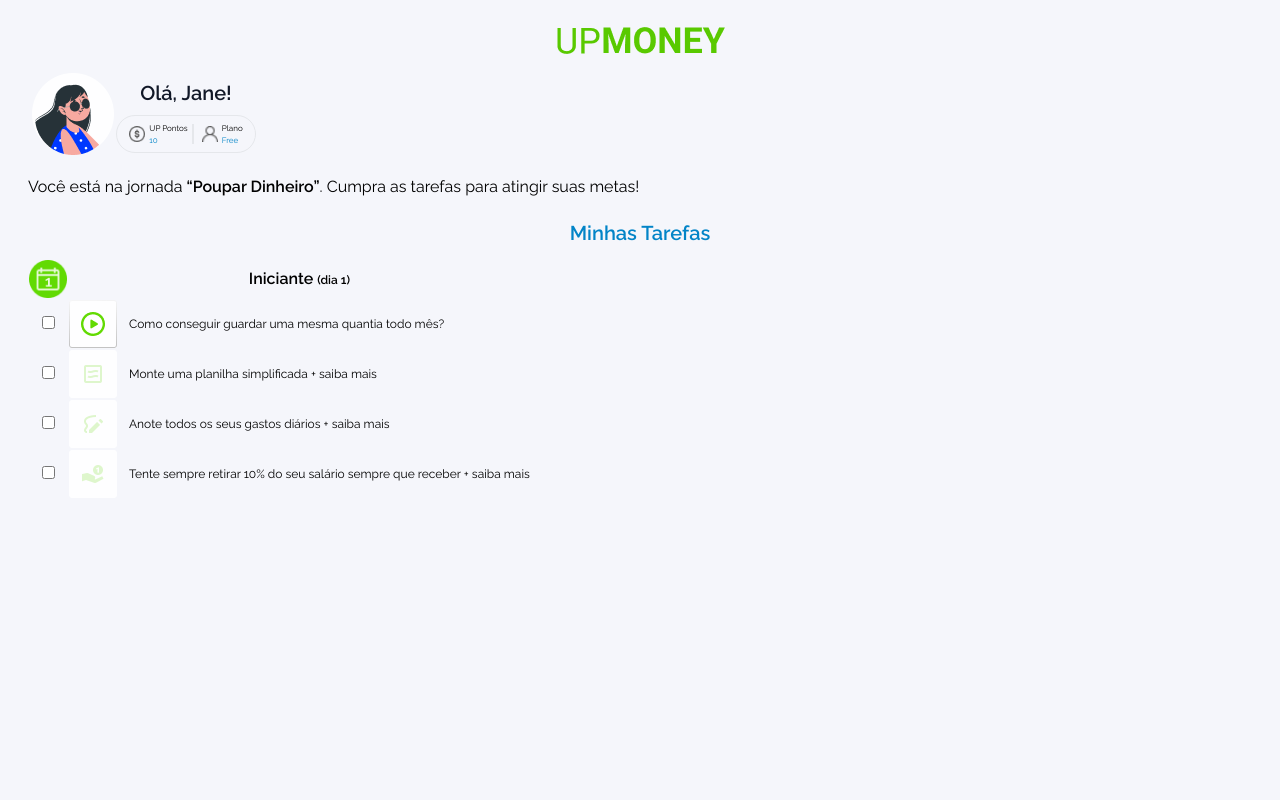
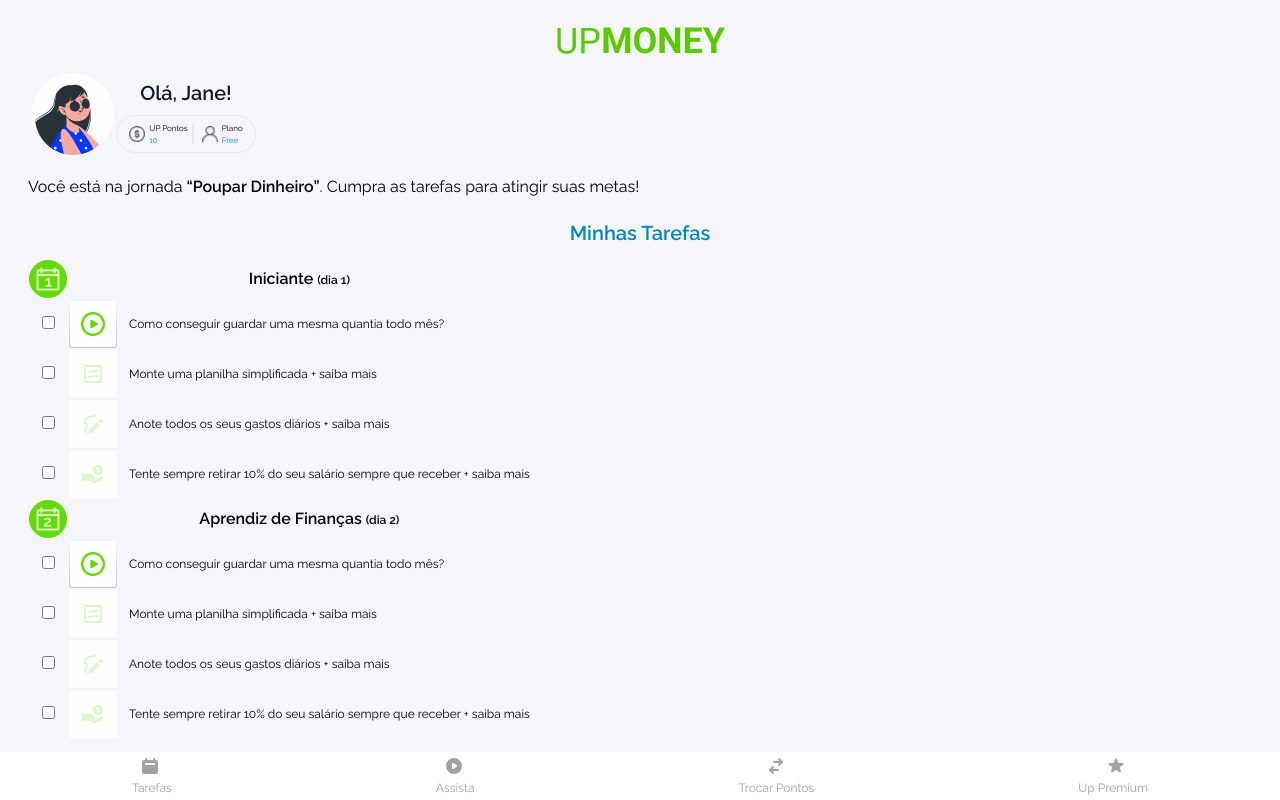
Before and after one commit to dpedersoli/desafio-chefao, a React (Vite) app in the folder desafiochefao/: page /home-tasks in a window 1280 px wide. Built offline with nearby package versions, Linux system fonts and the light colour scheme.

Commit message:
menu footer 99%

```diff
--- /dev/null
+++ b/desafiochefao/src/components/NavFooter.tsx
@@ -0,0 +1,39 @@
+import { CalendarIcon } from '@heroicons/react/solid'
+import { PlayIcon } from '@heroicons/react/solid'
+import { SwitchHorizontalIcon } from '@heroicons/react/solid'
+import { StarIcon } from '@heroicons/react/solid'
+
+//fazer o ícone ficar colorido na página
+
+const FooterNav = () => {
+
+  return (
+    <>
+      <div className="flex fixed items-center justify-around w-full py-1 bg-white text-zinc-400 text-xs">
+        <a href="/home-tasks" className="active:text-blue-600">
+          <CalendarIcon className="h-5 w-5 ml-2 mb-1 group-hover:text-Zinc-50 mr-2 active:text-blue-600" aria-hidden="true" />
+          Tarefas
+        </a>
+        <a href="/videos" className="active:text-blue-600">
+          <PlayIcon className="h-5 w-5 ml-2 mb-1 group-hover:text-Zinc-50 mr-2 active:text-blue-600" aria-hidden="true" />
+          Assista
+        </a>
+        <a href="/trade-score" className="active:text-blue-600">
+          <SwitchHorizontalIcon className="h-5 w-5 ml-7 mb-1 group-hover:text-Zinc-50 mr-2 active:text-blue-600" aria-hidden="true" />
+          Trocar Pontos
+        </a>
+        <a href="/premium" className="active:text-blue-600">
+          <StarIcon className="h-5 w-5 ml-7 mb-1 group-hover:text-Zinc-50 mr-2 active:text-blue-600" aria-hidden="true" />
+          Up Premium
+        </a>
+      </div>
+    </>
+  )
+}
+
+export default FooterNav;
+
+//calendar
+//play
+//switch-horizontal
+//star
--- a/desafiochefao/src/components/footerNav.tsx
+++ /dev/null
@@ -1,31 +0,0 @@
-const FooterNav = () => {
-  return (
-    <>
-      <div>
-        <footer>
-          <nav>
-            <ul>
-              <a href="">
-                <li></li>
-              </a>
-              <a href="">
-                <li></li>
-              </a>
-              <a href="">
-                <li></li>
-              </a>
-              <a href="">
-                <li></li>
-              </a>
-              <a href="">
-                <li></li>
-              </a>
-            </ul>
-          </nav>
-        </footer>
-      </div>
-    </>
-  )
-}
-
-export default FooterNav;
--- a/desafiochefao/src/pages/HomeTasks.tsx
+++ b/desafiochefao/src/pages/HomeTasks.tsx
@@ -1,10 +1,12 @@
 import Logo from "../components/logo";
+import NavFooter from '../components/NavFooter'
+
 import TaskOne from '../images/icons/day-1-tasks/task-1.png'
 import TaskTwo from '../images/icons/day-1-tasks/task-2.png'
 import TaskThree from '../images/icons/day-1-tasks/task-3.png'
 import TaskFour from '../images/icons/day-1-tasks/task-4.png'
 import DayOne from '../images/icons/day-1-tasks/day-1-icon.png'
-
+import DayTwo from '../images/icons/day-2-tasks/day-2-icon.png'
 import Avatar from '/src/images/perfil-badge.png'
 import Points from '/src/images/icons/pontos.png'
 import IconPerson from '/src/images/icons/plano.png'
@@ -33,7 +35,8 @@ const HomeTasks = () => {
     },
   ]
   return (
-    <div className="px-7">
+    <div >
+      <div className="px-7 ">
         <Logo />
         <div className="flex items-center pl-1">
           <div>
@@ -86,9 +89,33 @@ const HomeTasks = () => {
                 </tr>
               )
             })}
-
           </tbody>
         </table>
+        <table>
+          <thead >
+            <tr>
+              <th className="w-10 h-10"><img src={DayTwo} alt="Tarefas do dia 1" /></th>
+              <th>Aprendiz de Finanças <span className="text-xs">(dia 2)</span></th>
+            </tr>
+          </thead>
+          <tbody>
+            {tasks.map((task) => {
+              return (
+                <tr key={task.id}>
+                  <td className="text-center" ><input className="border rounded-full" type="checkbox" /></td>
+                  <td className="flex items-center">
+                    <img className="w-12 h-12" src={task.icon} alt={task.description} />
+                    <span className="text-xs ml-3">{task.description}</span>
+                  </td>
+                </tr>
+              )
+            })}
+          </tbody>
+        </table>
+      </div>
+      <div className="absolute bottom-12">
+        <NavFooter />
+      </div>
     </div>
   );
 }
```
Also changed, not shown: desafiochefao/src/images/icons/day-2-tasks/day-2-icon.png (added). Lines whose indentation alone changed are shown as unchanged.
